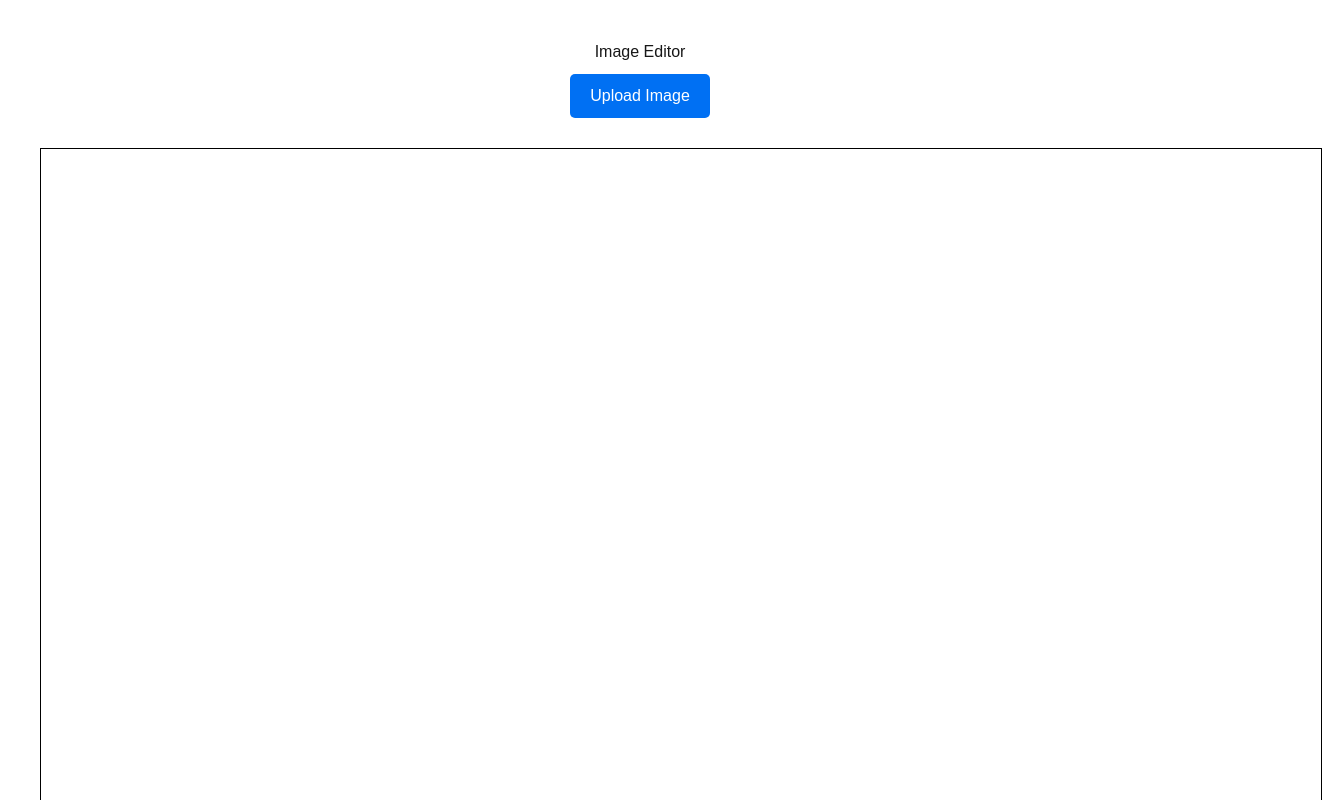
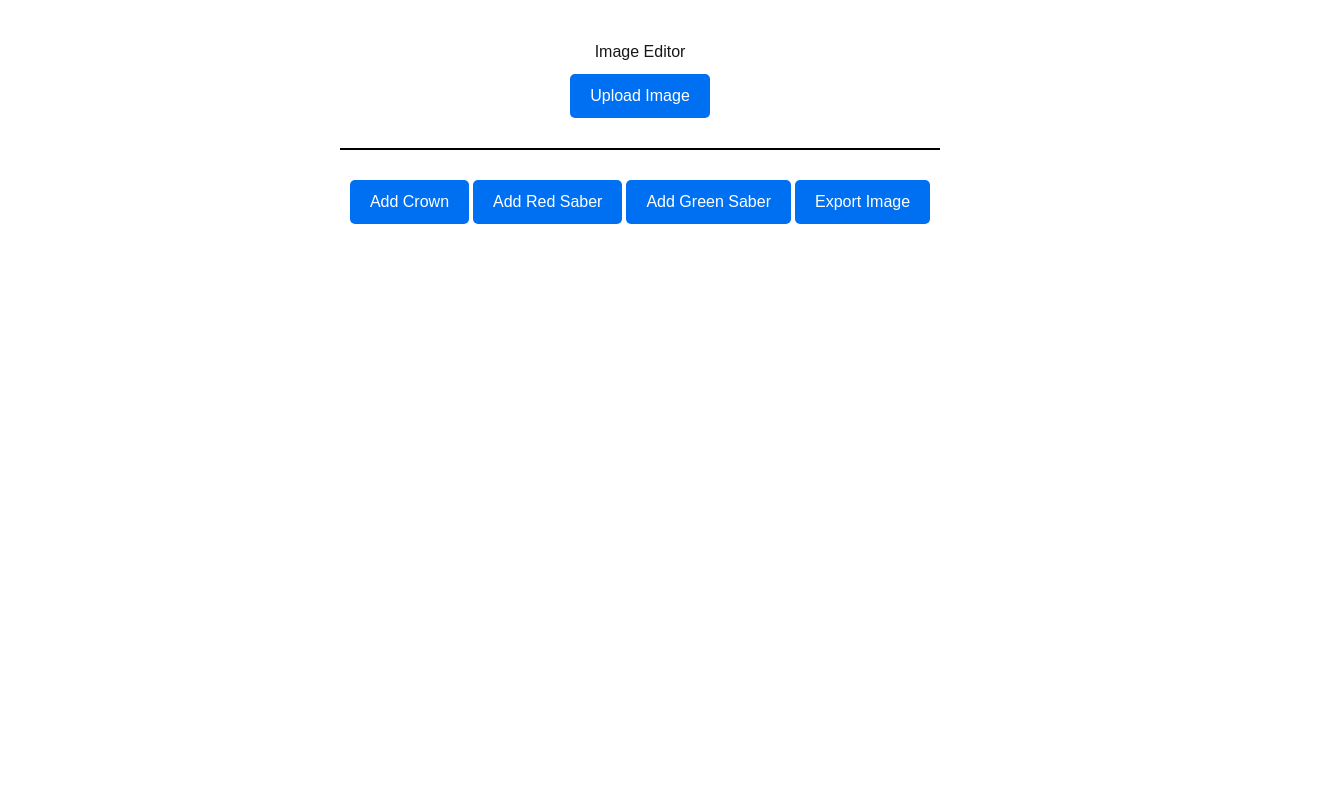
Before and after one commit to KYRDTeam/cesar-crown, a Next.js app: page / in a window 1280 px wide. Shown: the top 800 px of the page, 1322 px wide, since content can reach past the window. Built offline with nearby package versions, Linux system fonts and the light colour scheme.

Commit message:
add more gears

```diff
--- a/src/components/ImageEditor.tsx
+++ b/src/components/ImageEditor.tsx
@@ -1,6 +1,6 @@
 "use client";
 
-import { useRef, useEffect } from 'react';
+import { useRef, useEffect, useState } from 'react';
 import Konva from 'konva';
 import styles from '../styles/Home.module.css';
 
@@ -8,14 +8,14 @@ const ImageEditor = () => {
   const stageRef = useRef<Konva.Stage | null>(null);
   const layerRef = useRef<Konva.Layer | null>(null);
   const imageObj = useRef(new Image());
-  const crownObj = useRef(new Image());
   const transformerRef = useRef<Konva.Transformer | null>(null);
+  // eslint-disable-next-line @typescript-eslint/no-unused-vars
+  const [gears, setGears] = useState<Konva.Image[]>([]);
 
   useEffect(() => {
     const stage = new Konva.Stage({
       container: 'container',
-      width: window.innerWidth,
-      height: window.innerHeight,
+      width: 600,
     });
     stageRef.current = stage;
 
@@ -36,8 +36,6 @@ const ImageEditor = () => {
     });
     layer.add(transformer);
     transformerRef.current = transformer;
-
-    crownObj.current.src = '/crown.png'; // Ensure crown.png is in the public directory
   }, []);
 
   const handleImageUpload = (event: React.ChangeEvent<HTMLInputElement>) => {
@@ -50,51 +48,148 @@ const ImageEditor = () => {
         imageObj.current.src = e.target.result;
       }
       imageObj.current.onload = function () {
+        const width = 600;
+        const height = imageObj.current.height * width / imageObj.current.width;
+
         const konvaImage = new Konva.Image({
           image: imageObj.current,
           x: 0,
           y: 0,
-          width: imageObj.current.width,
-          height: imageObj.current.height,
+          width,
+          height,
         });
         layerRef.current?.add(konvaImage);
-        stageRef.current?.width(imageObj.current.width);
-        stageRef.current?.height(imageObj.current.height);
-
-        const konvaCrown = new Konva.Image({
-          image: crownObj.current,
-          x: 50,
-          y: 50,
-          width: 100,
-          height: 100,
-          draggable: true,
-        });
-
-        konvaCrown.on('click', () => {
-          transformerRef.current?.nodes([konvaCrown]);
-          transformerRef.current?.getLayer()?.batchDraw();
-        });
-
-        layerRef.current?.add(konvaCrown);
+        stageRef.current?.width(width);
+        stageRef.current?.height(height);
         layerRef.current?.draw();
-        // Ensure the crown and transformer are on top
-        konvaCrown.moveToTop();
+        // Ensure the transformer is on top
         transformerRef.current?.moveToTop();
       };
     };
     reader.readAsDataURL(file);
   };
 
+  const addGear = (src: string) => {
+    const gearImage = new Image();
+    gearImage.src = src;
+    gearImage.onload = () => {
+      const aspectRatio = gearImage.width / gearImage.height;
+      const konvaGear = new Konva.Image({
+        image: gearImage,
+        x: 50,
+        y: 50,
+        width: 100 * aspectRatio, // Calculate width based on aspect ratio
+        height: 100,
+        draggable: true,
+      });
+
+      const removeButton = new Konva.Text({
+        text: 'X',
+        fontSize: 20,
+        fill: 'red',
+        visible: false,
+        draggable: false,
+      });
+
+      removeButton.on('click', () => {
+        removeGear(konvaGear, removeButton);
+      });
+
+      konvaGear.on('transform', () => {
+        updateRemoveButtonPosition(konvaGear, removeButton);
+      });
+
+      konvaGear.on('dragmove', () => {
+        updateRemoveButtonPosition(konvaGear, removeButton);
+      });
+
+      konvaGear.on('click', () => {
+        // Hide all other close buttons
+        setGears((prevGears) => {
+          prevGears.forEach((gear) => {
+            const otherRemoveButton = gear.getAttr('removeButton');
+            if (otherRemoveButton && otherRemoveButton !== removeButton) {
+              otherRemoveButton.visible(false);
+            }
+          });
+          return prevGears;
+        });
+
+        transformerRef.current?.nodes([konvaGear]);
+        transformerRef.current?.getLayer()?.batchDraw();
+        // Show the remove button
+        removeButton.visible(true);
+        updateRemoveButtonPosition(konvaGear, removeButton);
+        removeButton.moveToTop();
+        layerRef.current?.batchDraw();
+      });
+
+      konvaGear.setAttr('removeButton', removeButton);
+
+      layerRef.current?.add(removeButton);
+      layerRef.current?.add(konvaGear);
+      layerRef.current?.draw();
+      setGears((prevGears) => [...prevGears, konvaGear]);
+      // Ensure the transformer is on top
+      transformerRef.current?.moveToTop();
+    };
+  };
+
+  const updateRemoveButtonPosition = (gear: Konva.Image, removeButton: Konva.Text) => {
+    removeButton.position({
+      x: gear.x() + gear.width() * gear.scaleX(),
+      y: gear.y() - 20,
+    });
+  };
+
+  useEffect(() => {
+    const stage = stageRef.current;
+    if (stage) {
+      stage.on('click', (e) => {
+        if (e.target === stage) {
+          transformerRef.current?.nodes([]);
+          gears.forEach((gear) => {
+            const removeButton = gear.getAttr('removeButton');
+            if (removeButton) {
+              removeButton.visible(false);
+            }
+          });
+          layerRef.current?.batchDraw();
+        }
+      });
+    }
+  }, [gears]);
+
+  const removeGear = (gear: Konva.Image, removeButton: Konva.Text) => {
+    gear.remove();
+    removeButton.remove();
+    transformerRef.current?.detach();
+    layerRef.current?.draw();
+    setGears((prevGears) => prevGears.filter((g) => g !== gear));
+  };
+
   const exportImage = () => {
     if (stageRef.current && transformerRef.current) {
-      // Hide the transformer
+      // Hide the transformer and close buttons
       transformerRef.current.nodes([]);
+      gears.forEach((gear) => {
+        const removeButton = gear.getAttr('removeButton');
+        if (removeButton) {
+          removeButton.visible(false);
+        }
+      });
       transformerRef.current.getLayer()?.batchDraw();
 
       // Export the image
       const dataURL = stageRef.current.toDataURL();
 
-      // Show the transformer again
+      // Show the transformer and close buttons again
+      gears.forEach((gear) => {
+        const removeButton = gear.getAttr('removeButton');
+        if (removeButton) {
+          removeButton.visible(false);
+        }
+      });
       transformerRef.current.getLayer()?.batchDraw();
 
       // Create a link and trigger the download
@@ -113,7 +208,10 @@ const ImageEditor = () => {
         <label htmlFor="image-upload" className={styles.uploadLabel}>Upload Image</label>
       </form>
       <div id="container" className={styles.canvasContainer}></div>
-      <button id="export-button" className={styles.exportButton} onClick={exportImage}>Export Image</button>
+      <button className={styles.exportButton} onClick={() => addGear('/crown.png')}>Add Crown</button>
+      <button className={styles.exportButton} onClick={() => addGear('/red-saber.png')}>Add Red Saber</button>
+      <button className={styles.exportButton} onClick={() => addGear('/green-saber.png')}>Add Green Saber</button>
+      <button className={styles.exportButton} onClick={exportImage}>Export Image</button>
     </div>
   );
 };
--- a/src/styles/Home.module.css
+++ b/src/styles/Home.module.css
@@ -5,8 +5,10 @@
 
 .canvasContainer {
     border: 1px solid #000;
-    display: inline-block;
+    display: block;
     margin: 20px auto;
+    max-width: 600px;
+    overflow: hidden;
 }
 
 .uploadButton, .exportButton {
```
Also changed, not shown: public/green-saber.png (added), public/red-saber.png (added).
